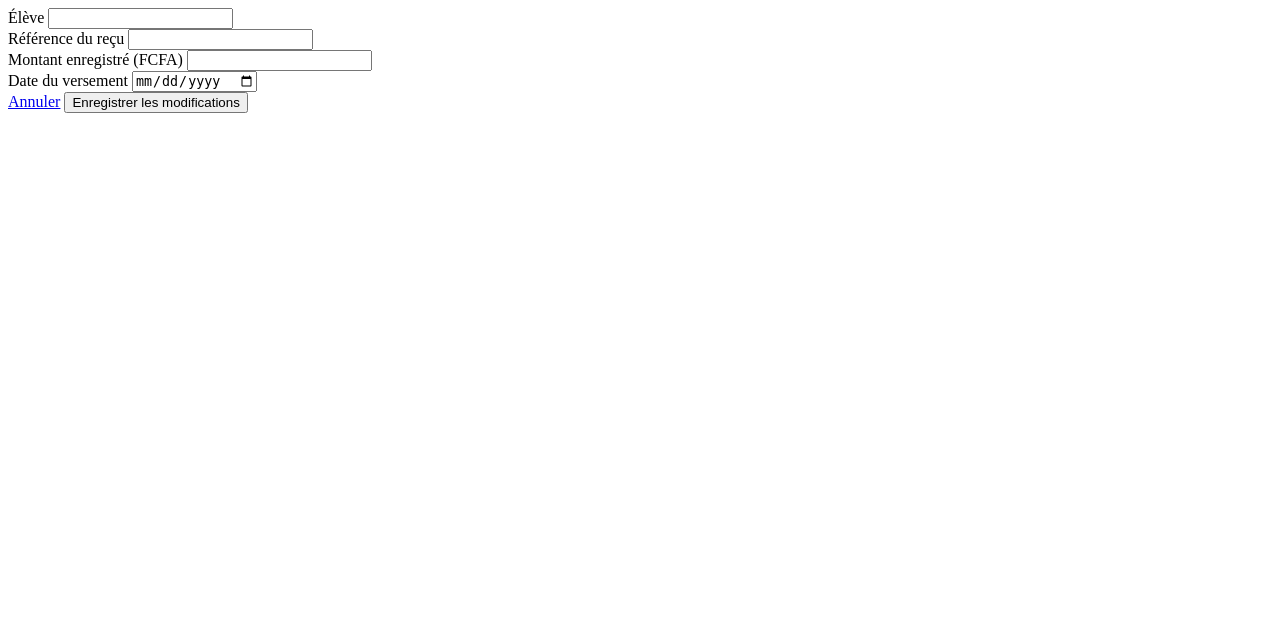
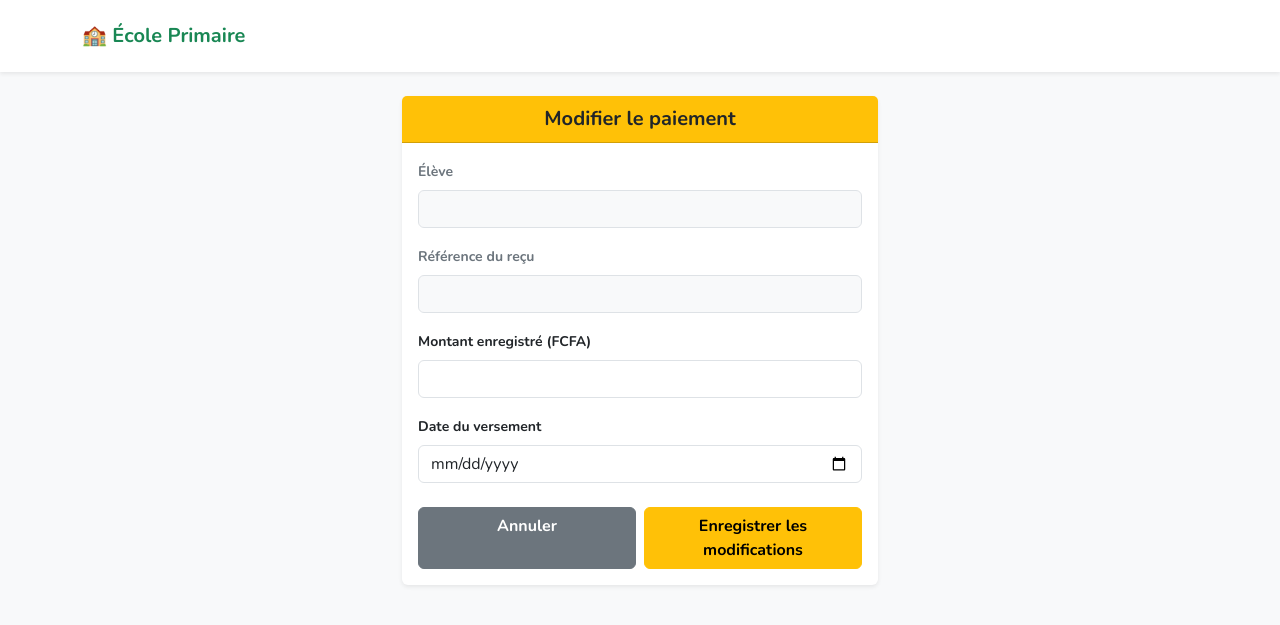
Before and after one commit to VIDE8/gestion-ecole, a Laravel app: template resources/views/paiements/edit.blade.php in a window 1280 px wide. Shown: the top 625 px of the page. Run offline with Laravel 12, Linux system fonts and the light colour scheme; the template is opened without the code that fills it, so the values that code supplies are empty.

Commit message:
Refactor payment edit view with Blade syntax

```diff
--- a/resources/views/paiements/edit.blade.php
+++ b/resources/views/paiements/edit.blade.php
@@ -1,4 +1,18 @@
-<div class="mb-3">
+@extends('layouts.app')
+
+@section('title', 'Modifier le paiement')
+
+@section('content')
+<div class="container" style="max-width: 500px;">
+    <div class="card shadow-sm border-0">
+        <div class="card-header bg-warning text-dark fw-bold text-center fs-5">
+            Modifier le paiement
+        </div>
+        <form action="{{ route('paiements.update', $paiement->id) }}" method="POST" class="card-body">
+            @csrf
+            @method('PUT')
+
+            <div class="mb-3">
                 <label class="form-label small fw-bold text-secondary">Élève</label>
                 <input type="text" class="form-control bg-light text-uppercase fw-bold" value="{{ $paiement->eleve->nom }} {{ $paiement->eleve->prenom }}" readonly>
             </div>
@@ -28,3 +42,4 @@
         </form>
     </div>
 </div>
+@endsection
```
